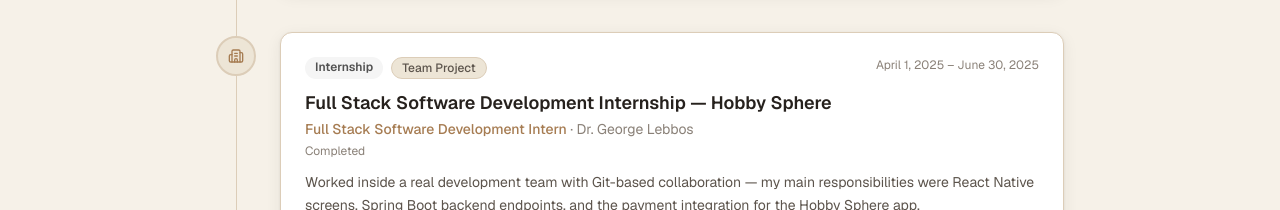
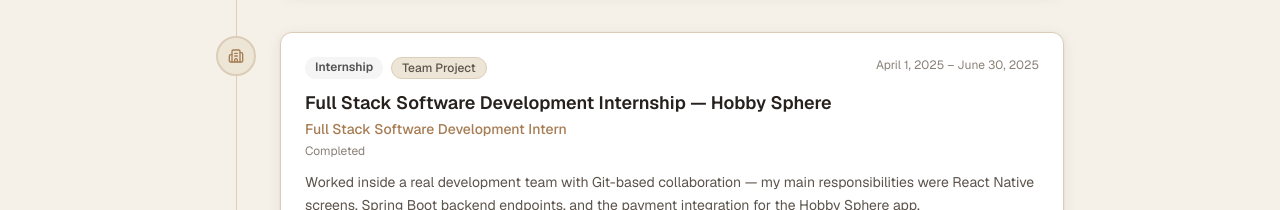
Before and after one commit to fatimahksm/fatima-portfolio, a Next.js app: page / in a window 1280 px wide. Shown: the part 2940-3150 px from the top of the page. Built offline with nearby package versions, Linux system fonts and the light colour scheme.

Commit message:
Remove the supervisor name from the Hobby Sphere internship too
Co-Authored-By: Claude Opus 5 <noreply@anthropic.com>
Claude-Session: https://claude.ai/code/session_01FqdwQd9FXVu1dTrsUeRosE

```diff
--- a/data/siteData.ts
+++ b/data/siteData.ts
@@ -142,7 +142,6 @@ export const experiences: ExperienceItem[] = [
     id: 'hobbysphere-internship',
     title: { en: 'Full Stack Software Development Internship — Hobby Sphere', fr: 'Stage Développement Logiciel Full Stack — Hobby Sphere' },
     role: { en: 'Full Stack Software Development Intern', fr: 'Stagiaire en Développement Logiciel Full Stack' },
-    organization: 'Dr. George Lebbos',
     date: 'April 1, 2025 – June 30, 2025',
     project: 'Hobby Sphere',
     status: { en: 'Completed', fr: 'Terminé' },
```
Also changed, not shown: 1 other file (tests, documents, lock files or other folders).
